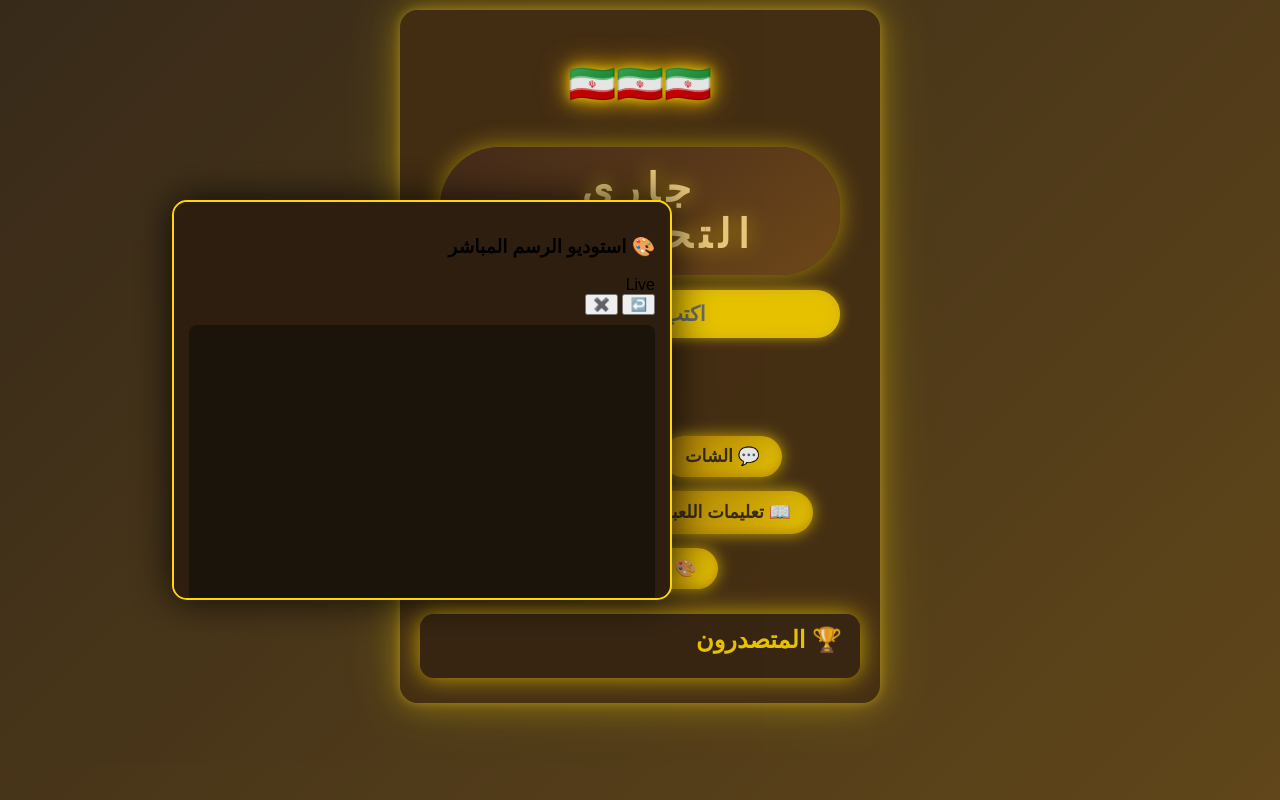
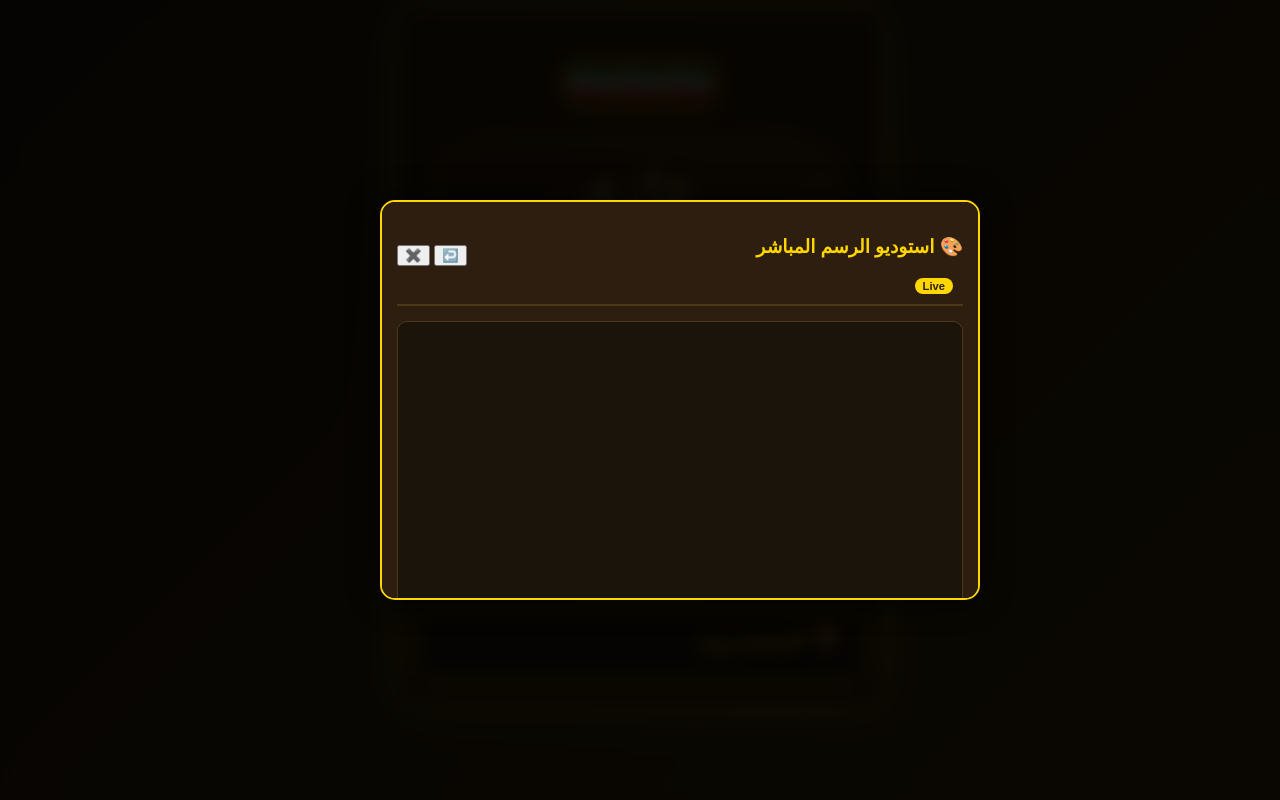
Before and after one commit to jihadddd1999-byte/game-words, a website: page public/index.html in a window 1280 px wide. Both pictures are taken after a click on the button "🎨 لوحة الرسم". Drawn offline with nearby package versions, Linux system fonts and the light colour scheme; no server answers.

Commit message:
Update style.css

```diff
--- a/public/style.css
+++ b/public/style.css
@@ -574,84 +574,320 @@ body.dark-mode #btn-send-chat:hover { background: #4a5060; transform: none; }
 body {
   font-family: 'Cairo', sans-serif;
   }
-/}
+/* ========================================== */
+/* تصميم لوحة الرسم (Popup Studio) */
+/* ========================================== */
 
-/* تعديلات الجوال الصغيرة */
-@media (max-width: 480px) {
-    .studio-popup { padding: 10px !important; }
-    .control-group { justify-content: space-around !important; }
-  }
+.studio-popup {
+    background: #2d1e0f; /* بني خشبي غامق */
+    border: 2px solid #ffd700; /* إطار ذهبي */
+    border-radius: 20px;
+    padding: 20px;
+    width: 95%;
+    max-width: 700px;
+    max-height: 90vh;
+    color: #ffd700;
+    box-shadow: 0 0 50px rgba(0, 0, 0, 0.9);
+    overflow-y: auto;
+}
 
+.studio-popup::backdrop {
+    background: rgba(0, 0, 0, 0.9);
+    backdrop-filter: blur(8px);
+}
+
+.studio-header {
+    display: flex;
+    justify-content: space-between;
+    align-items: center;
+    margin-bottom: 15px;
+    border-bottom: 2px solid #4b3a1a;
+    padding-bottom: 10px;
+}
+
+.badge {
+    background: #ffd700;
+    color: #2d1e0f;
+    padding: 2px 8px;
+    border-radius: 10px;
+    font-size: 0.7rem;
+    font-weight: bold;
+    margin-right: 10px;
+}
+
+/* منطقة الرسم */
+.canvas-wrapper {
+    background: #1a140a;
+    border: 1px solid #4b3a1a;
+    border-radius: 10px;
+    overflow: hidden;
+    margin-bottom: 15px;
+}
+
+#main-canvas {
+    display: block;
+    width: 100%;
+    height: 350px; /* طول مناسب للموبايل */
+    cursor: crosshair;
+    touch-action: none; /* ضروري جداً لمنع تعليق الرسم على الموبايل */
+}
+
+/* أدوات التحكم */
+.studio-controls {
+    display: flex;
+    flex-direction: column;
+    gap: 15px;
+}
+
+.control-group {
+    display: flex;
+    gap: 10px;
+    align-items: center;
+    justify-content: space-between;
+    flex-wrap: wrap;
+}
+
+.item {
+    display: flex;
+    flex-direction: column;
+    font-size: 0.8rem;
+}
+
+.range-box {
+    flex: 1;
+    display: flex;
+    flex-direction: column;
+    min-width: 120px;
+}
+
+/* المعرض المتطور */
+.gallery-header {
+    display: flex;
+    justify-content: space-between;
+    align-items: center;
+    margin-top: 10px;
+}
+
+.gallery-grid {
+    display: grid;
+    grid-template-columns: repeat(auto-fill, minmax(80px, 1fr));
+    gap: 10px;
+    background: rgba(0,0,0,0.4);
+    padding: 10px;
+    border-radius: 10px;
+    max-height: 150px;
+    overflow-y: auto;
+}
+
+.gallery-card {
+    position: relative;
+    border: 1px solid #4b3a1a;
+    border-radius: 5px;
+    overflow: hidden;
+    cursor: pointer;
+    transition: 0.3s;
+}
+
+.gallery-card:hover { border-color: gold; transform: scale(1.05); }
+
+.gallery-card img { width: 100%; height: 50px; object-fit: cover; }
+
+.gallery-card span {
+    display: block;
+    font-size: 0.6rem;
+    text-align: center;
+    background: gold;
+    color: black;
+    white-space: nowrap;
+    overflow: hidden;
+    text-overflow: ellipsis;
+}
+
+/* الأزرار */
+button {
+    cursor: pointer;
+    transition: 0.2s;
+    font-family: inherit;
+}
+
+.btn-main-nav {
+    background: #ffd700;
+    color: #000;
+    border: none;
+    padding: 10px 20px;
+    border-radius: 8px;
+    font-weight: bold;
+}
+
+.btn-gold {
+    background: linear-gradient(45deg, #ffd700, #b8860b);
+    color: black;
+    border: none;
+    padding: 12px;
+    border-radius: 10px;
+    font-weight: bold;
+    width: 100%;
+}
+
+.btn-danger { background: #d9534f; color: white; border: none; border-radius: 5px; padding: 8px; }
+.btn-toggle { background: #3e2f1c; color: gold; border: 1px solid gold; border-radius: 5px; padding: 8px; }
+.btn-save { background: #5cb85c; color: white; border: none; border-radius: 5px; padding: 5px 10px; font-size: 0.8rem; }
+
+.divider { border: 0; border-top: 1px solid #4b3a1a; width: 100%; margin: 5px 0; }
 /* ============================================================ */
-/* الإصلاح الشامل: يضبط على الجوال والكمبيوتر معاً (نزار قطوش) */
+/* التعديلات النهائية لإصلاح تعليق المتصفح (Studio Fixes) */
 /* ============================================================ */
 
+/* تحسين أداء منطقة الرسم ومنع التمرير العشوائي */
+#main-canvas {
+    display: block;
+    width: 100%;
+    height: 350px;
+    cursor: crosshair;
+    /* يمنع المتصفح من محاولة تحريك الصفحة أثناء الرسم */
+    touch-action: none;
+    /* خلفية ثابتة تريح المعالج أثناء معالجة البكسلات */
+    background-color: #1a140a;
+}
+
+/* ضبط ظهور النافذة المنبثقة ومنع تداخلها مع اللعبة */
 .studio-popup {
-    /* التمركز: نستخدم fixed مع تصفير الإزاحات */
+    /* عزل محتوى النافذة عن ريندر الصفحة الأساسي لمنع الـ Lag */
+    contain: content;
+
+    /* تثبيت النافذة في منتصف الشاشة تماماً */
+    position: fixed;
+    top: 50% !important;
+    left: 50% !important;
+    transform: translate(-50%, -50%) !important;
+    margin: 0;
+
+    /* الحفاظ على التنسيقات الجمالية السابقة */
+    background: #2d1e0f;
+    border: 2px solid #ffd700;
+    border-radius: 20px;
+    padding: 20px;
+    width: 95%;
+    max-width: 700px;
+    max-height: 90vh;
+    color: #ffd700;
+    box-shadow: 0 0 50px rgba(0, 0, 0, 0.9);
+    overflow-y: auto;
+}
+
+/* تحسين استجابة المعرض الصغير لتقليل حمل الذاكرة */
+.gallery-grid {
+    display: grid;
+    grid-template-columns: repeat(auto-fill, minmax(80px, 1fr));
+    gap: 10px;
+    background: rgba(0, 0, 0, 0.4);
+    padding: 10px;
+    border-radius: 10px;
+    max-height: 150px;
+    overflow-y: auto;
+    /* منع الوميض أثناء التحديث */
+    backface-visibility: hidden;
+}
+/* تنسيق النافذة لتكون في المنتصف تماماً على الجوال والايباد */
+.studio-popup {
     position: fixed !important;
     top: 50% !important;
-    left: 5% !important;
-    transform: translate(-50%, -50%) !important;
-
-    /* المرونة: العرض يتغير حسب حجم الشاشة */
-    width: 95vw !important; /* يأخذ أغلب عرض الشاشة على الجوال */
-    max-width: 500px !important; /* لا يزيد عن هذا الحجم على الكمبيوتر */
-
-    /* الارتفاع: نضمن إنه ما يختفي تحت أزرار المتصفح */
-    max-height: 90vh !important;
-    height: auto !important;
-
-    /* الطبقات: نرفعه فوق كل شيء */
-    z-index: 999999 !important;
-
-    /* التصميم العام */
-    background: #2d1e0f !important;
-    border: 2px solid #ffd700 !important;
-    border-radius: 15px !important;
-    padding: 15px !important;
-    box-shadow: 0 0 40px rgba(0,0,0,0.8) !important;
-
-    /* التمرير: إذا كانت الأدوات كثيرة، نسمح بالتمرير داخل النافذة */
-    overflow-y: auto !important;
-    overflow-x: hidden !important;
-    direction: rtl !important;
+    left: 50% !important;
+    transform: translate(-50%, -50%) !important; /* هذا السطر هو اللي بوسطنها */
+    width: 92vw !important;
+    max-width: 500px;
+    max-height: 85vh;
+    margin: 0 !important;
+    padding: 15px;
+    border: 2px solid #ffd700;
+    border-radius: 20px;
+    background: #2d1e0f;
+    box-shadow: 0 0 30px rgba(0,0,0,0.8);
+    overflow-y: auto;
+    z-index: 10001;
 }
 
-/* حل مشكلة "القص" في منطقة الرسم */
+/* تعديل منطقة الرسم لتكون مرنة */
 .canvas-wrapper {
-    width: 100% !important;
-    margin: 10px 0 !important;
-    background: #1a140a !important;
-    border-radius: 8px !important;
-    touch-action: none !important; /* ضروري جداً لمنع تعليق اللمس على الجوال */
+    width: 100%;
+    background: #1a140a;
+    border-radius: 10px;
+    margin-bottom: 10px;
+    touch-action: none; /* ضروري لمنع اهتزاز الصفحة أثناء الرسم */
 }
 
 #main-canvas {
     width: 100% !important;
-    height: auto !important;
-    aspect-ratio: 1 / 1 !important; /* يحافظ على شكل المربع في كل الأوضاع */
-    display: block !important;
+    height: 300px !important; /* ارتفاع ثابت ومناسب للجوال */
+    display: block;
+    touch-action: none;
 }
 
-/* ترتيب الأدوات بشكل عمودي على الجوال وأفقي على الكمبيوتر */
+/* ترتيب الأزرار داخل اللوحة لتناسب الشاشات الصغيرة */
 .control-group {
-    display: flex !important;
-    flex-wrap: wrap !important;
-    gap: 10px !important;
-    justify-content: space-around !important;
-    align-items: center !important;
-    margin-bottom: 10px !important;
+    display: flex;
+    flex-wrap: wrap;
+    gap: 8px;
+    justify-content: space-between;
+    margin-bottom: 10px;
 }
 
-/* تحسين شكل المدخلات (Inputs) على الجوال */
-.item input[type="color"],
-.item input[type="range"] {
-    width: 80px !important;
-    height: 30px !important;
-    cursor: pointer !important;
+
+/* منطقة الكانفاس المرنة */
+.canvas-wrapper {
+    width: 100%;
+    aspect-ratio: 4 / 3; /* يحافظ على نسبة الطول للعرض */
+    background: #000;
+    margin-bottom: 10px;
+    touch-action: none; /* يمنع الشاشة من التحرك أثناء الرسم */
 }
 
-/* إخفاء أي سكرول بار خارجي لما يفتح الاستوديو */
-body:has(.studio-popup[open]) {
-    overflow: hidden !important;
+#main-canvas {
+    width: 100% !important;
+    height: 100% !important;
+    display: block;
 }
+/* تنسيق لوحة الرسم ليتناسب مع كل الشاشات */
+.studio-popup {
+    width: 95vw !important; /* يأخذ 95% من عرض الشاشة */
+    max-width: 600px !important;
+    height: auto;
+    max-height: 90vh !important; /* لا يتجاوز طول الشاشة */
+    padding: 15px !important;
+    border-radius: 15px;
+    overflow-x: hidden; /* يمنع الخروج يميناً ويساراً */
+    overflow-y: auto;
+}
+
+/* منطقة الكانفاس المرنة */
+.canvas-wrapper {
+    width: 100%;
+    aspect-ratio: 4 / 3; /* يحافظ على نسبة الطول للعرض */
+    background: #000;
+    margin-bottom: 10px;
+    touch-action: none; /* يمنع الشاشة من التحرك أثناء الرسم */
+}
+
+#main-canvas {
+    width: 100% !important;
+    height: 100% !important;
+    display: block;
+}
+
+/* تصغير الأزرار في الموبايل */
+@media (max-width: 480px) {
+    .control-group {
+        flex-direction: row !important;
+        flex-wrap: wrap;
+        gap: 5px !important;
+    }
+
+    .item label {
+        font-size: 10px;
+    }
+
+    .studio-controls button {
+        padding: 5px;
+        font-size: 12px;
+    }
+    }
```
